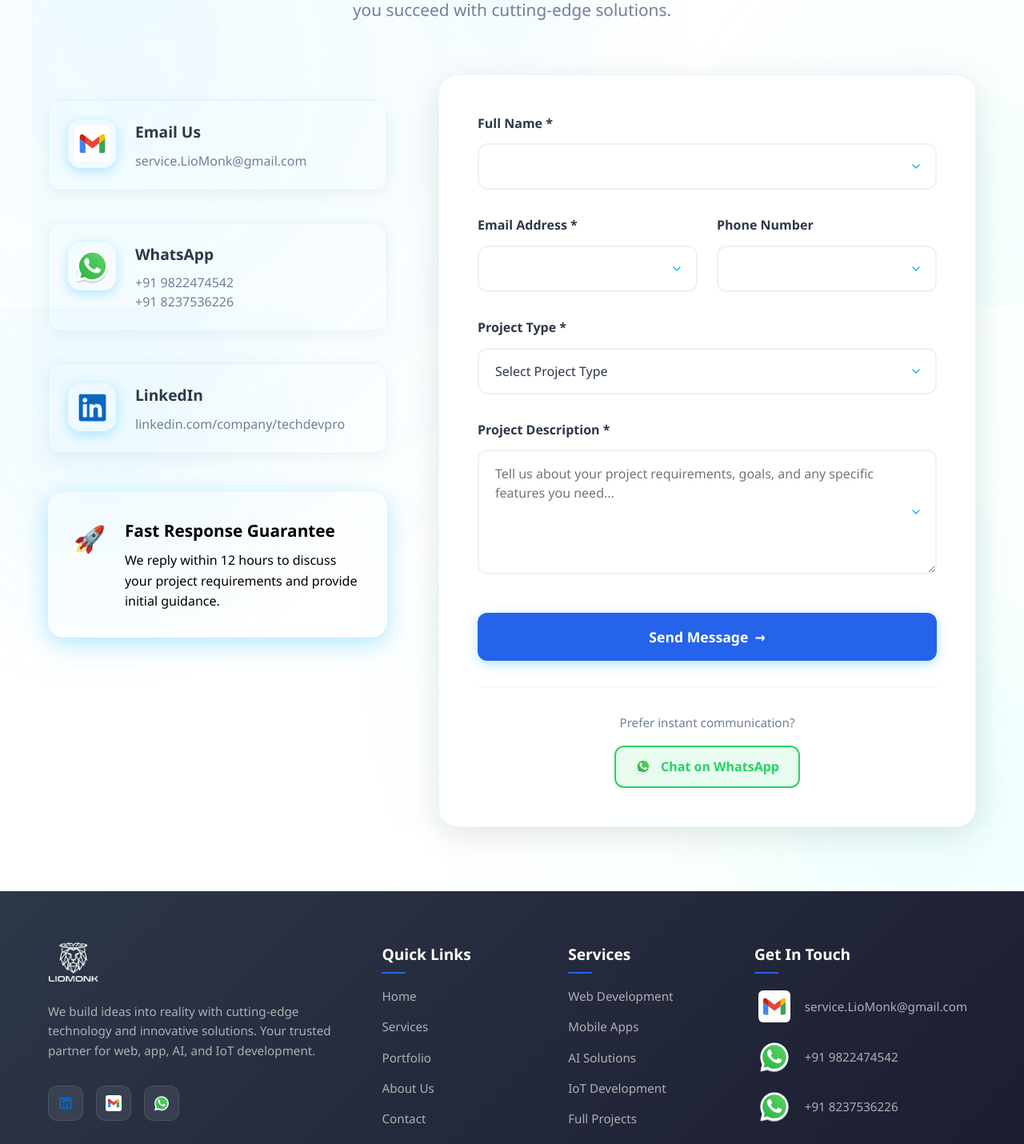
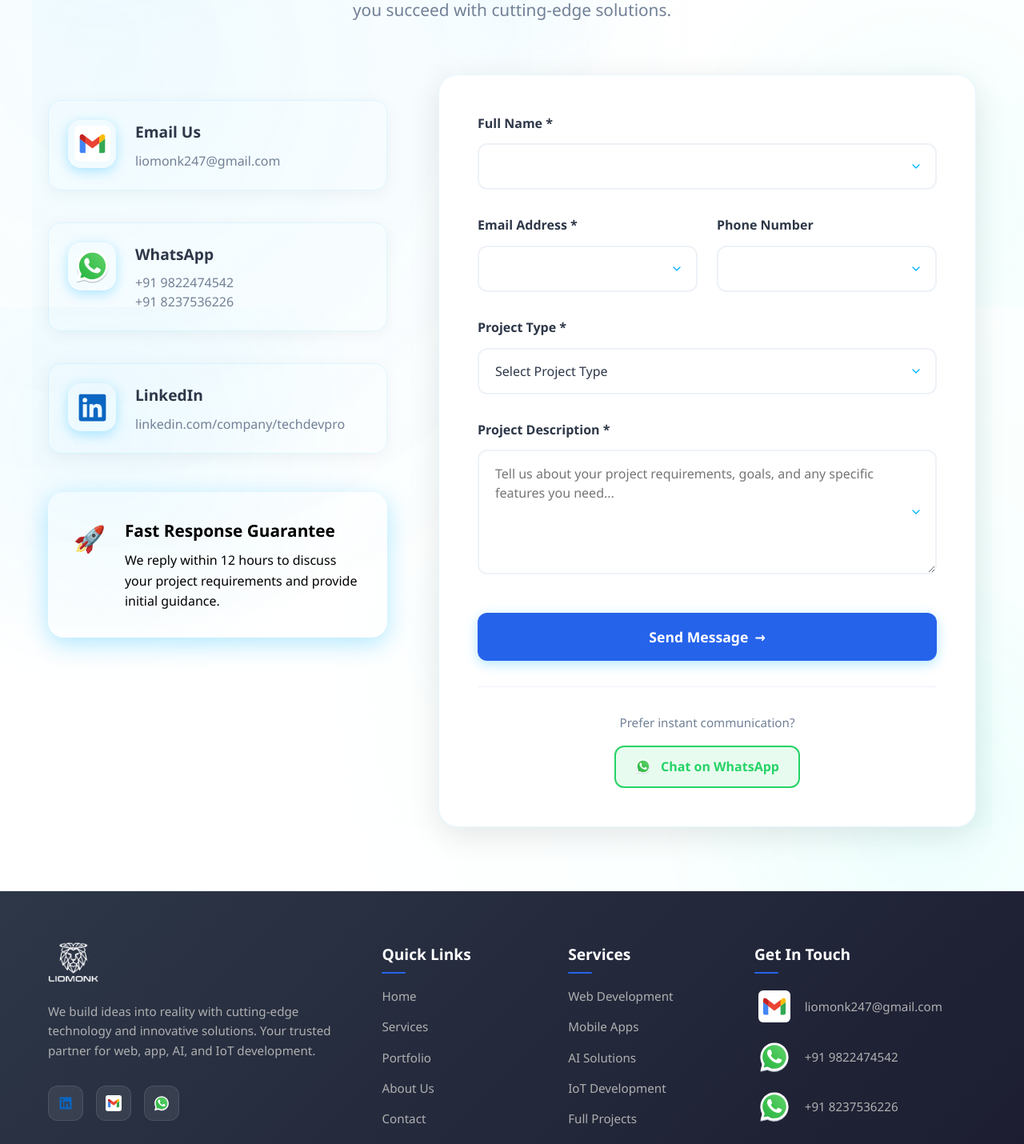
Before and after one commit to Shauryaraje7/Partion, a React (Vite) app: page / in a window 1280 px wide. Shown: the part 3616-5046 px from the top of the page at 80% size. Built offline with nearby package versions, Linux system fonts and the light colour scheme.

Commit message:
version 1.0.1

```diff
--- a/src/components/Contact/Contact.jsx
+++ b/src/components/Contact/Contact.jsx
@@ -55,12 +55,12 @@ const Contact = () => {
                   <h4 className="contact__item-title">Email Us</h4>
                   <p className="contact__item-desc">
                     <a
-                      href={`mailto:service.LioMonk@gmail.com?subject=Inquiry%20from%20TechDev%20Pro%20Website&body=${messageTemplate}`}
+                      href={`mailto:liomonk247@gmail.com?subject=Inquiry%20from%20TechDev%20Pro%20Website&body=${messageTemplate}`}
                       className="contact__link"
                       target="_blank"
                       rel="noopener noreferrer"
                     >
-                      service.LioMonk@gmail.com
+                      liomonk247@gmail.com
                     </a>
                   </p>
                 </div>
--- a/src/components/Footer/Footer.jsx
+++ b/src/components/Footer/Footer.jsx
@@ -21,7 +21,7 @@ const Footer = () => {
                   <path fill="#0A66C2" d="M12.225 12.225h-1.778V9.44c0-.664-.012-1.519-.925-1.519-.926 0-1.068.724-1.068 1.47v2.834H6.676V6.498h1.707v.783h.024c.348-.594.996-.95 1.684-.925 1.802 0 2.135 1.185 2.135 2.728l-.001 3.14zM4.67 5.715a1.037 1.037 0 01-1.032-1.031c0-.566.466-1.032 1.032-1.032.566 0 1.031.466 1.032 1.032 0 .566-.466 1.032-1.032 1.032zm.889 6.51h-1.78V6.498h1.78v5.727zM13.11 2H2.885A.88.88 0 002 2.866v10.268a.88.88 0 00.885.866h10.226a.882.882 0 00.889-.866V2.865a.88.88 0 00-.889-.864z"></path>
                 </svg>
               </a>
-              <a href="mailto:service.LioMonk@gmail.com?subject=Inquiry%20from%20TechDev%20Pro%20Website&body=Hello%20TechDev%20Pro%20Team%2C%0A%0AI%27m%20reaching%20out%20via%20your%20website.%20I%27m%20interested%20in%20learning%20more%20about%20your%20services%20in%20web%2C%20app%2C%20AI%2C%20or%20IoT%20development.%20Could%20you%20please%20share%20details%20on%20how%20we%20can%20get%20started%3F%0A%0ABest%20regards%2C%0A%5BYour%20Name%5D" aria-label="Email" className="footer-social-link" target="_blank" rel="noopener noreferrer">
+              <a href="mailto:liomonk247@gmail.com?subject=Inquiry%20from%20TechDev%20Pro%20Website&body=Hello%20TechDev%20Pro%20Team%2C%0A%0AI%27m%20reaching%20out%20via%20your%20website.%20I%27m%20interested%20in%20learning%20more%20about%20your%20services%20in%20web%2C%20app%2C%20AI%2C%20or%20IoT%20development.%20Could%20you%20please%20share%20details%20on%20how%20we%20can%20get%20started%3F%0A%0ABest%20regards%2C%0A%5BYour%20Name%5D" aria-label="Email" className="footer-social-link" target="_blank" rel="noopener noreferrer">
                 <svg className="footer-social-icon" xmlns="http://www.w3.org/2000/svg" viewBox="0 0 512 512">
                   <rect width="512" height="512" rx="15%" fill="#ffffff"></rect>
                   <path d="M158 391v-142l-82-63V361q0 30 30 30" fill="#4285f4"></path>
@@ -84,7 +84,7 @@ const Footer = () => {
                     <path d="M436 188l-82 63v-98l30-23c27-21 52 0 52 26" fill="#fbbc04"></path>
                   </svg>
                 </span>
-                <a href="mailto:service.LioMonk@gmail.com?subject=Inquiry%20from%20TechDev%20Pro%20Website&body=Hello%20TechDev%20Pro%20Team%2C%0A%0AI%27m%20reaching%20out%20via%20your%20website.%20I%27m%20interested%20in%20learning%20more%20about%20your%20services%20in%20web%2C%20app%2C%20AI%2C%20or%20IoT%20development.%20Could%20you%20please%20share%20details%20on%20how%20we%20can%20get%20started%3F%0A%0ABest%20regards%2C%0A%5BYour%20Name%5D" className="footer-contact-link">service.LioMonk@gmail.com</a>
+                <a href="mailto:liomonk247@gmail.com?subject=Inquiry%20from%20TechDev%20Pro%20Website&body=Hello%20TechDev%20Pro%20Team%2C%0A%0AI%27m%20reaching%20out%20via%20your%20website.%20I%27m%20interested%20in%20learning%20more%20about%20your%20services%20in%20web%2C%20app%2C%20AI%2C%20or%20IoT%20development.%20Could%20you%20please%20share%20details%20on%20how%20we%20can%20get%20started%3F%0A%0ABest%20regards%2C%0A%5BYour%20Name%5D" className="footer-contact-link">liomonk247@gmail.com</a>
               </p>
               <p className="footer-contact-item">
                 <span className="footer-contact-icon">
```
